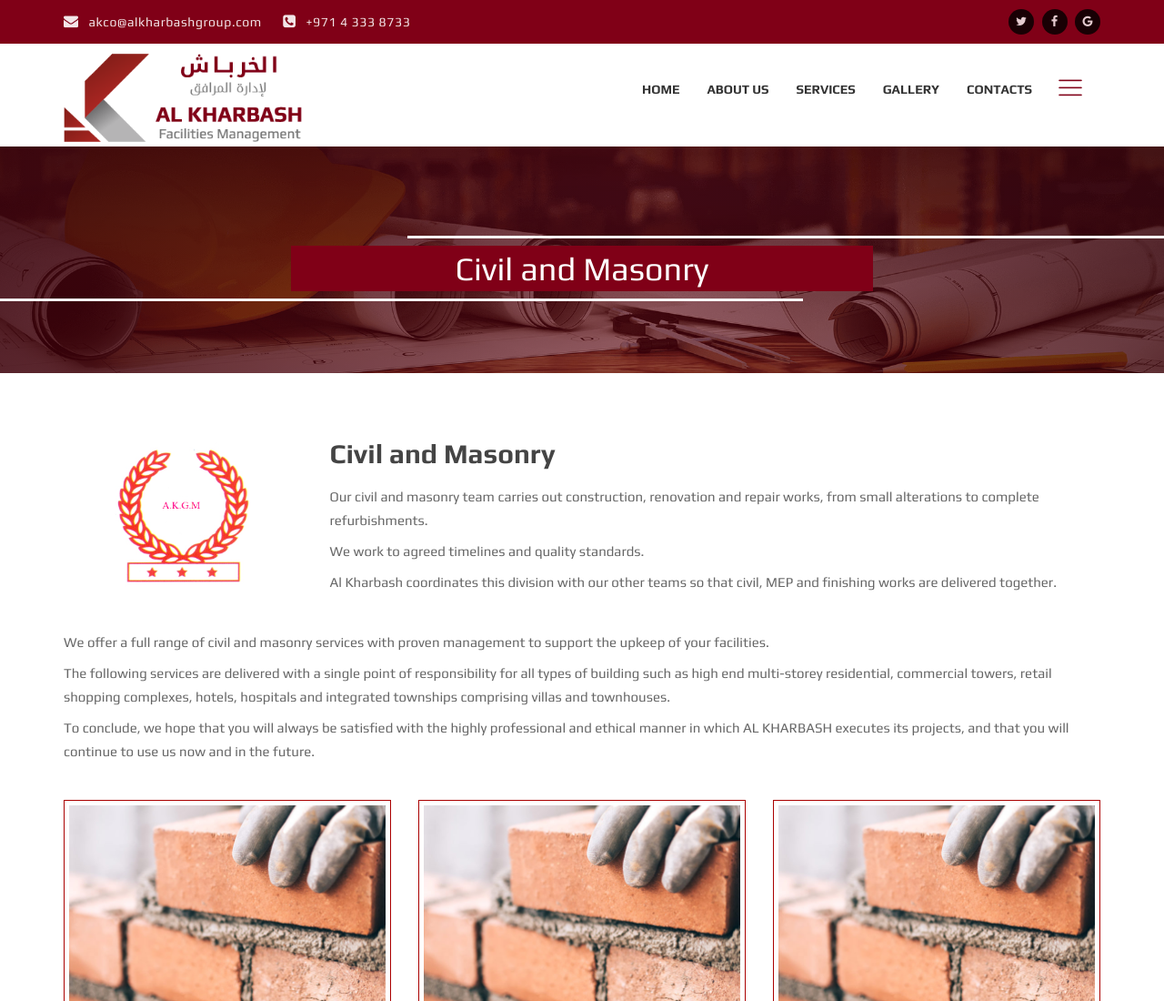
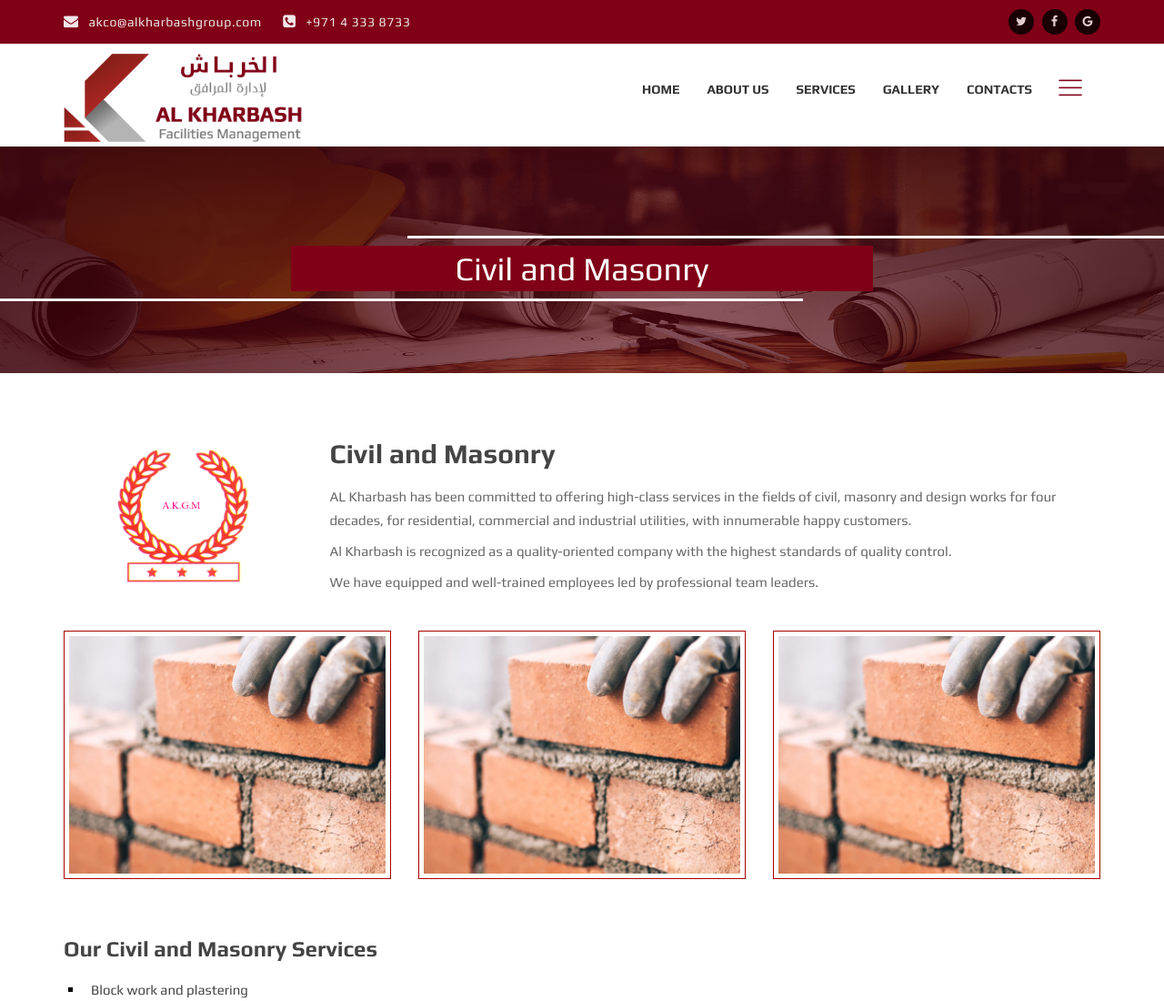
Before and after one commit to Yennetivinay/Al-kharbash, a plain HTML site: page civil-masonry.html in a window 1280 px wide. Shown: the top 1100 px of the page at 91% size. Drawn offline with Linux system fonts and the light colour scheme.

Commit message:
Civil and Masonry page: company-supplied intro text, remove placeholder paragraphs

```diff
--- a/civil-masonry.html
+++ b/civil-masonry.html
@@ -223,20 +223,11 @@
           <div class="col-md-9 col-sm-12 col-xs-12">
             <div class="single-well">
               <h3>Civil and Masonry </h3>
-              <p>Our civil and masonry team carries out construction, renovation and repair works, from small alterations to complete refurbishments. </p>
-              <p>We work to agreed timelines and quality standards. </p>
-              <p>Al Kharbash coordinates this division with our other teams so that civil, MEP and finishing works are delivered together. </p>
+              <p>AL Kharbash has been committed to offering high-class services in the fields of civil, masonry and design works for four decades, for residential, commercial and industrial utilities, with innumerable happy customers. </p>
+              <p>Al Kharbash is recognized as a quality-oriented company with the highest standards of quality control. </p>
+              <p>We have equipped and well-trained employees led by professional team leaders. </p>
             </div>
           </div>
-
-          <div class="col-md-12 col-sm-12 col-xs-12">
-            <div class="single-well">
-              <p>We offer a full range of civil and masonry services with proven management to support the upkeep of your facilities. </p>
-              <p>The following services are delivered with a single point of responsibility for all types of building such as high end multi-storey residential, commercial towers, retail shopping complexes, hotels, hospitals and integrated townships comprising villas and townhouses. </p>
-              <p>To conclude, we hope that you will always be satisfied with the highly professional and ethical manner in which AL KHARBASH executes its projects, and that you will continue to use us now and in the future. </p>
-            </div>
-          </div>
-
         </div>
 
         <div class="row">
```
